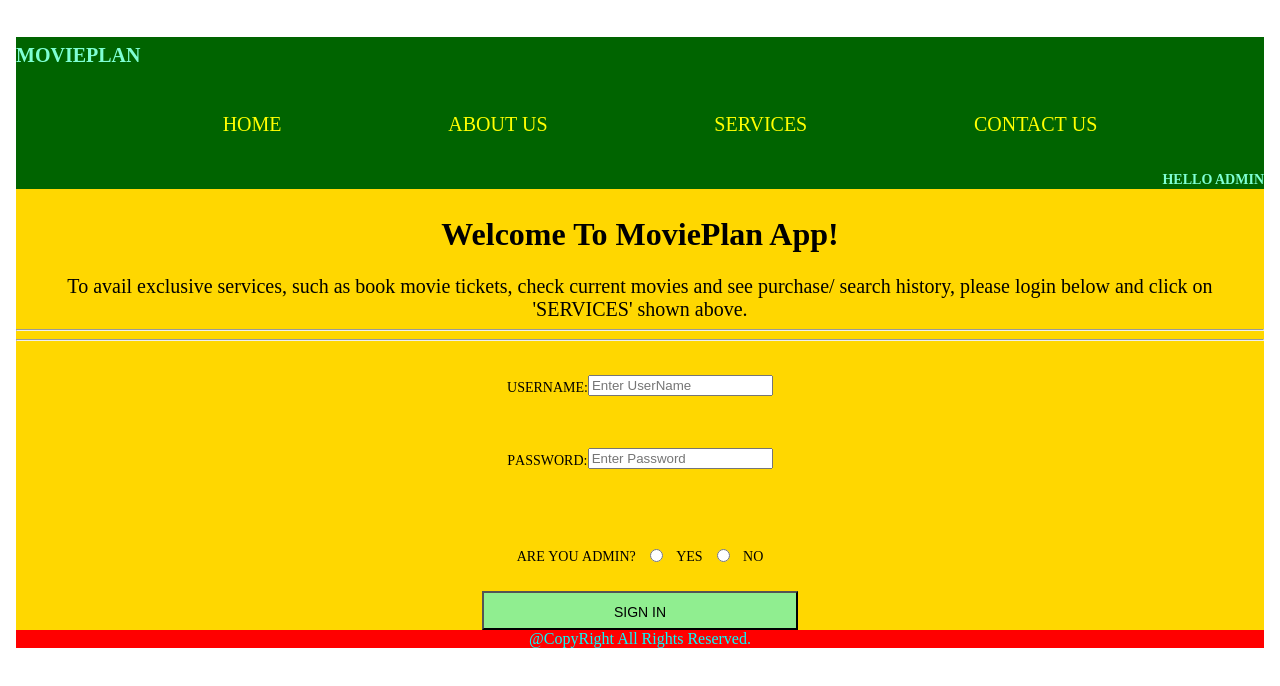
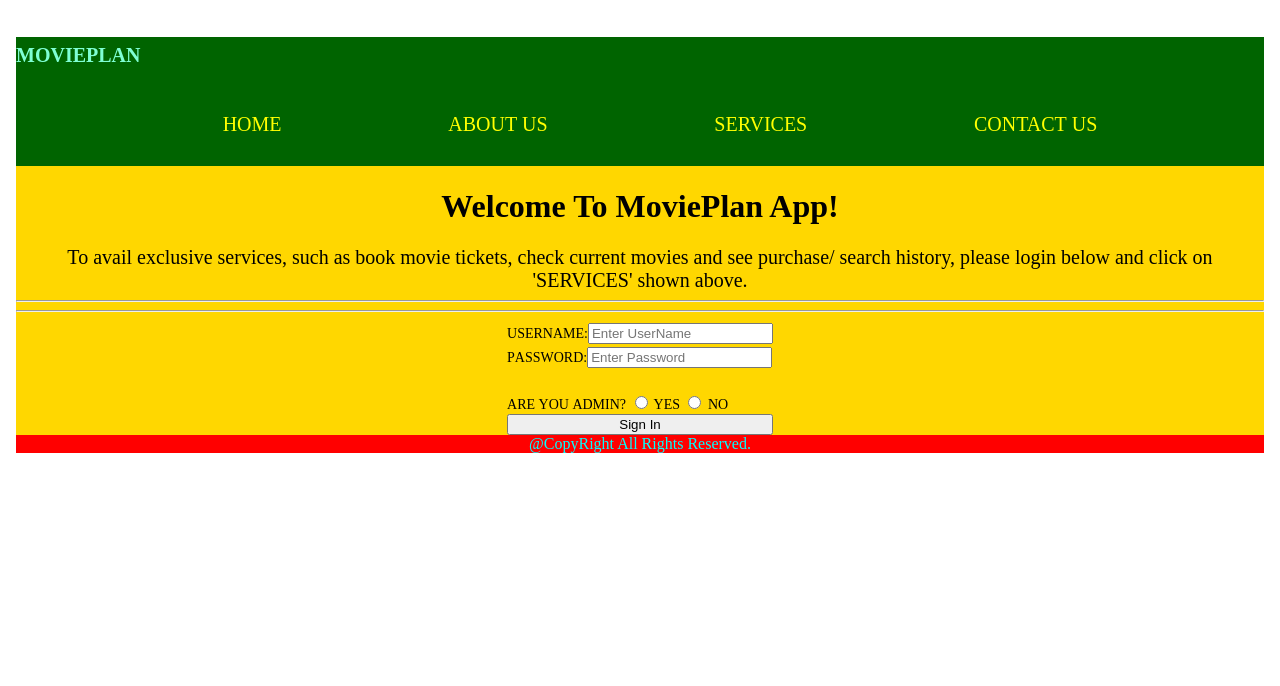
Before and after one commit to Trivikram-Sharma/movieplan-frontend, an Angular app: page /home in a window 1280 px wide. Shown: the top 686 px of the page. Built offline with nearby package versions, Linux system fonts and the light colour scheme.

Commit message:
Login Status component added

```diff
--- a/src/app/app.component.html
+++ b/src/app/app.component.html
@@ -23,9 +23,10 @@
       </li>
       <li><a routerLink="/contact">Contact Us</a></li>
     </ul>
-    <h4 class="userinfo-active">
+    <!-- <h4 class="userinfo-active">
       HELLO ADMIN
-    </h4>
+    </h4> -->
+    <app-login-status class="userinfo-active"></app-login-status>
   </nav>
 <router-outlet></router-outlet>
 <footer>@CopyRight All Rights Reserved.</footer>
--- a/src/app/components/home/home.component.html
+++ b/src/app/components/home/home.component.html
@@ -8,21 +8,21 @@
 <hr />
 <hr />
 <div class="login">
-    <form method="post">
-        <div class="formgroup">
+    <form #loginForm="ngForm" method="post" (ngSubmit)="submit(loginForm)">
+        <div class="form-group">
         <label>UserName:</label>
-        <input type="text" placeholder="Enter UserName">
+        <input type="text" name="userName" class="form-control" ngModel placeholder="Enter UserName" required>
         </div>
-        <div class="formgroup">
+        <div class="form-group">
         <label>PassWord:</label>
-        <input type="password" placeholder="Enter Password">
+        <input type="password" name="password" class="form-control" ngModel placeholder="Enter Password" required>
         </div> <br>
-        <div class="formgroup">
+        <div class="form-group">
             Are you admin?
-            <input type="radio" name="adminrole" id="adrole1"> Yes
-            <input type="radio" name="adminrole" id="adrole2"> No
+            <input type="radio" name="adminrole" class="form-control" ngModel id="adrole1" value="Yes" required> Yes
+            <input type="radio" name="adminrole" class="form-control" ngModel id="adrole2" value="No" required> No
         </div>
-        <input type="submit" class="submit" value="Sign In">
+        <button type="submit" class="submitbutton">Sign In</button>
 
     </form>
 
--- /dev/null
+++ b/src/app/components/login-status/login-status.component.css
@@ -0,0 +1,14 @@
+.dropdown{
+    display: block;
+ }
+
+ .dropdown-content{
+     display: none;
+ }
+
+ .dropdown:hover .dropdown-content{
+     display: flex;
+     flex-direction: column;
+     justify-content:flex-end;
+     background-color: yellow;
+ }
--- /dev/null
+++ b/src/app/components/login-status/login-status.component.html
@@ -0,0 +1,9 @@
+
+<div *ngIf="loggedin">
+    <div class="dropdown">
+    Hello {{userName}}
+    <div class="dropdown-content">
+        <a href="#" (click)="logout()">LogOut</a>
+    </div>
+    </div>
+</div>
--- /dev/null
+++ b/src/app/components/login-status/login-status.component.ts
@@ -0,0 +1,19 @@
+import { Component, OnInit } from '@angular/core';
+
+@Component({
+  selector: 'app-login-status',
+  templateUrl: './login-status.component.html',
+  styleUrls: ['./login-status.component.css']
+})
+export class LoginStatusComponent implements OnInit {
+
+  constructor() { }
+
+  ngOnInit(): void {
+  }
+
+  loggedin=false;
+  userName="admin";
+  logout(){}
+
+}
```
Also changed, not shown: src/app/app.module.ts (+6 -2 lines), src/services/login/login.service.ts (added, +11 -0 lines), src/app/components/home/home.component.ts (line endings or trailing spaces), 2 other files (tests, documents, lock files or other folders).
